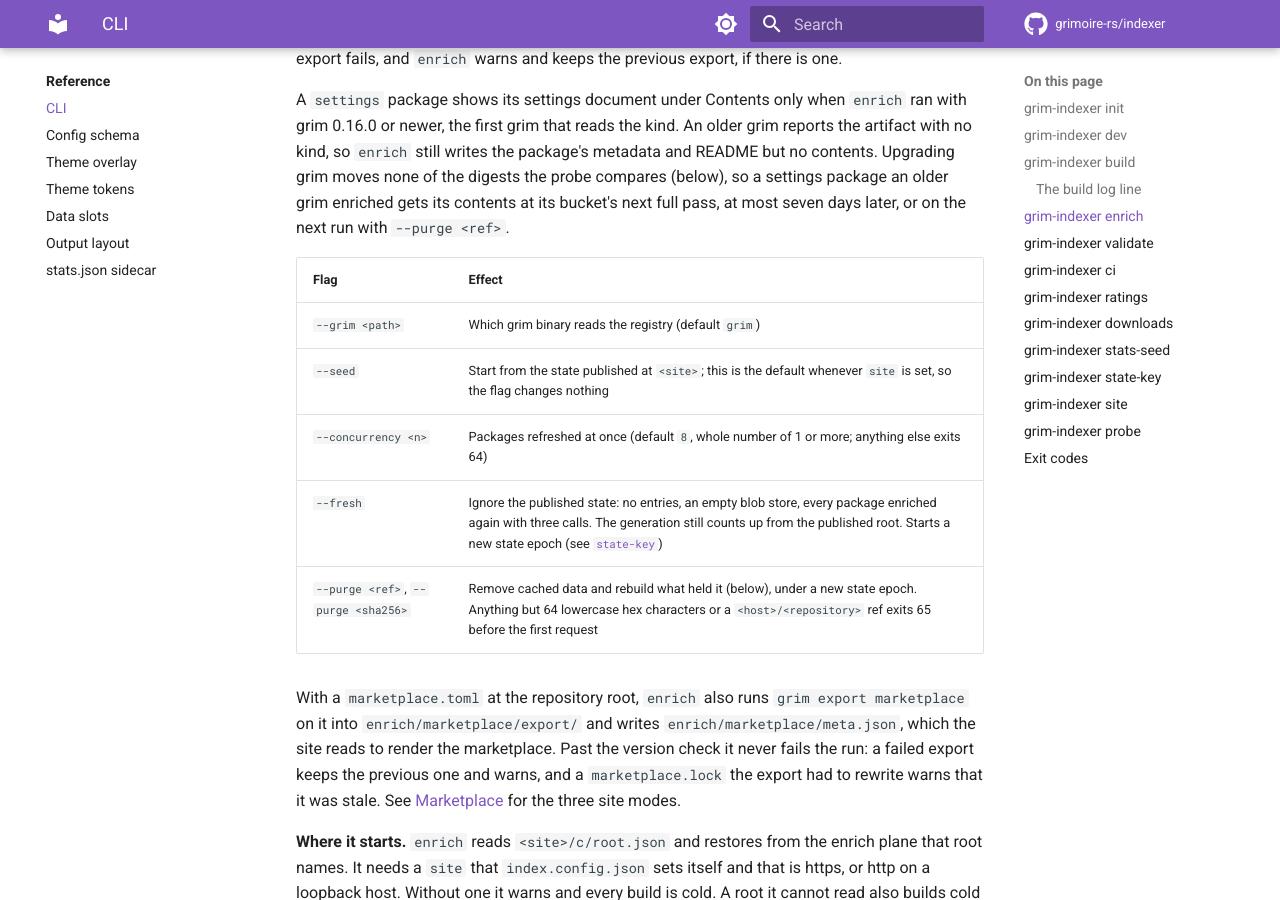
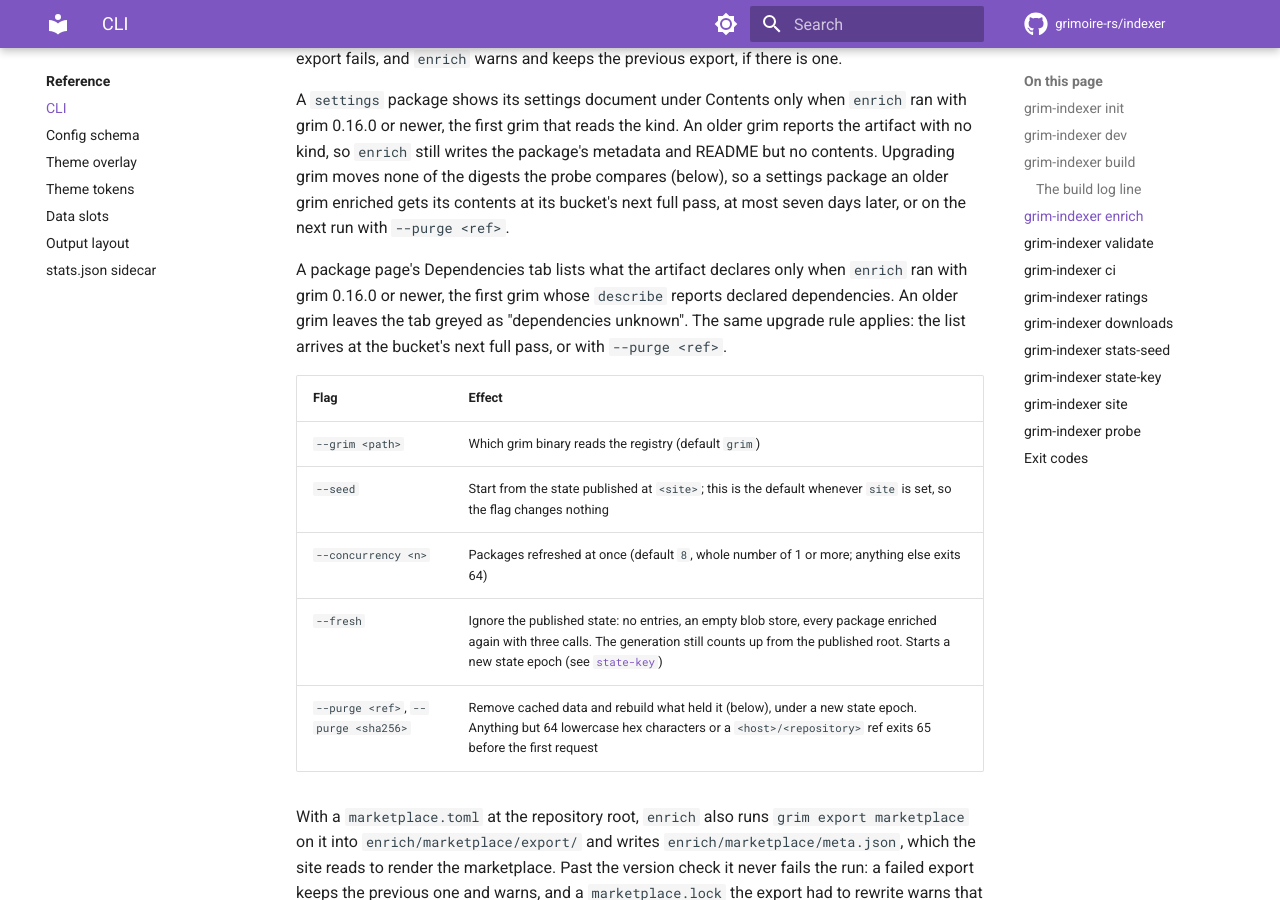
Before and after one commit to grimoire-rs/indexer, an MkDocs documentation site: the page built from docs/reference/cli.md, in a window 1280 px wide and 900 px high, scrolled down 4866 px. Built offline with MkDocs 1.6.1 and Material for MkDocs 9.7.7, drawn with Linux system fonts in a browser that asks for light colours; comment, search, counter and statistics services are not loaded.

Commit message:
docs: say which grim a package's Dependencies tab needs
The enrich reference says a settings package's contents need grim
0.16.0, and arrive at the bucket's next full pass after an upgrade.
Declared dependencies follow the same rule: an older grim's `describe`
omits `requires`, the tab is greyed as dependencies unknown, and since
the enricher version does not change, a package an older grim enriched
gets its list at its bucket's next full pass or with `--purge <ref>`.

```diff
--- a/docs/reference/cli.md
+++ b/docs/reference/cli.md
@@ -189,6 +189,12 @@ package's metadata and README but no contents. Upgrading grim moves none of the
 digests the probe compares (below), so a settings package an older grim
 enriched gets its contents at its bucket's next full pass, at most seven days
 later, or on the next run with `--purge <ref>`.
+
+A package page's Dependencies tab lists what the artifact declares only when
+`enrich` ran with grim 0.16.0 or newer, the first grim whose `describe` reports
+declared dependencies. An older grim leaves the tab greyed as "dependencies
+unknown". The same upgrade rule applies: the list arrives at the bucket's next
+full pass, or with `--purge <ref>`.
 
 | Flag | Effect |
 |---|---|
```
